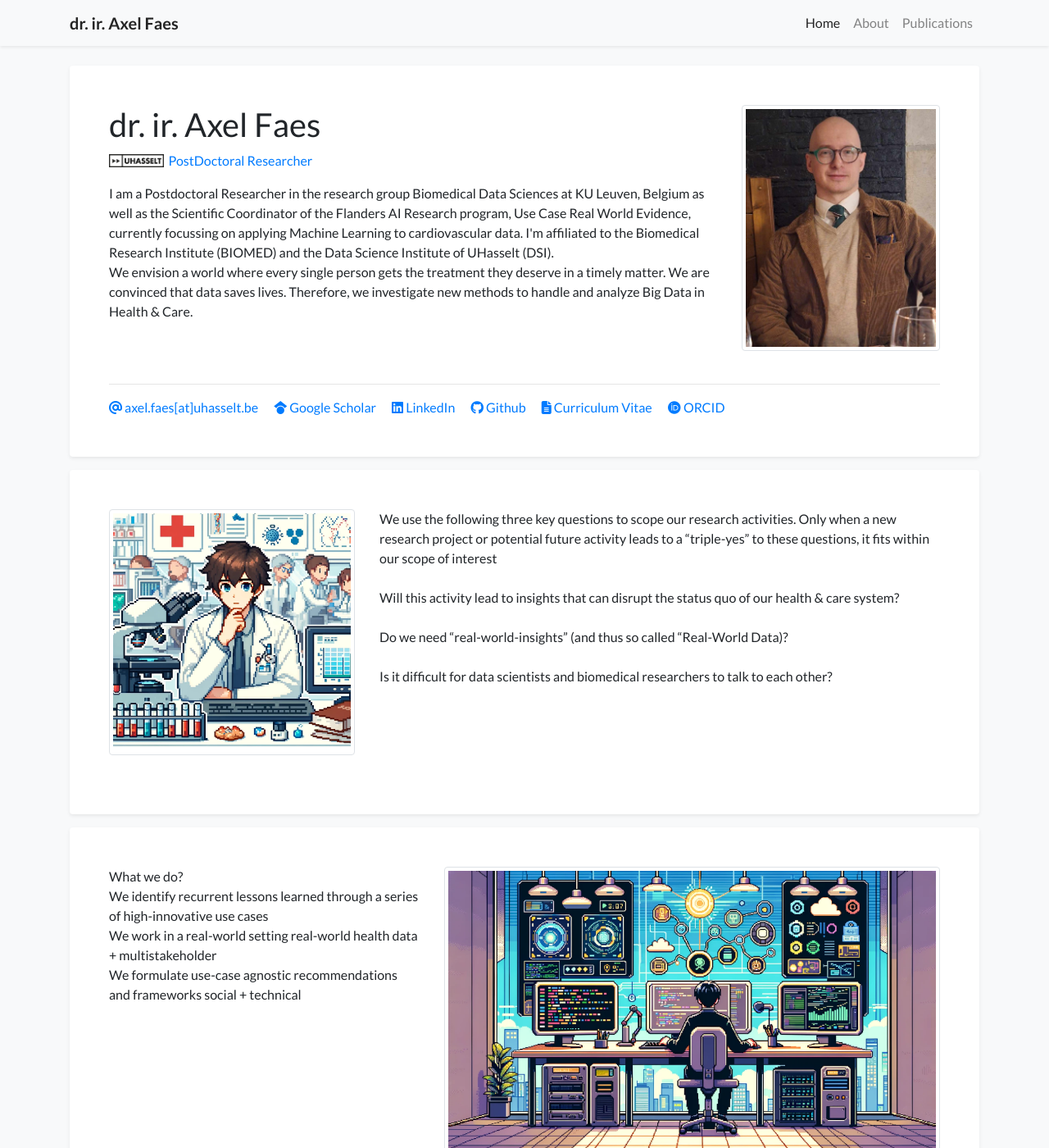
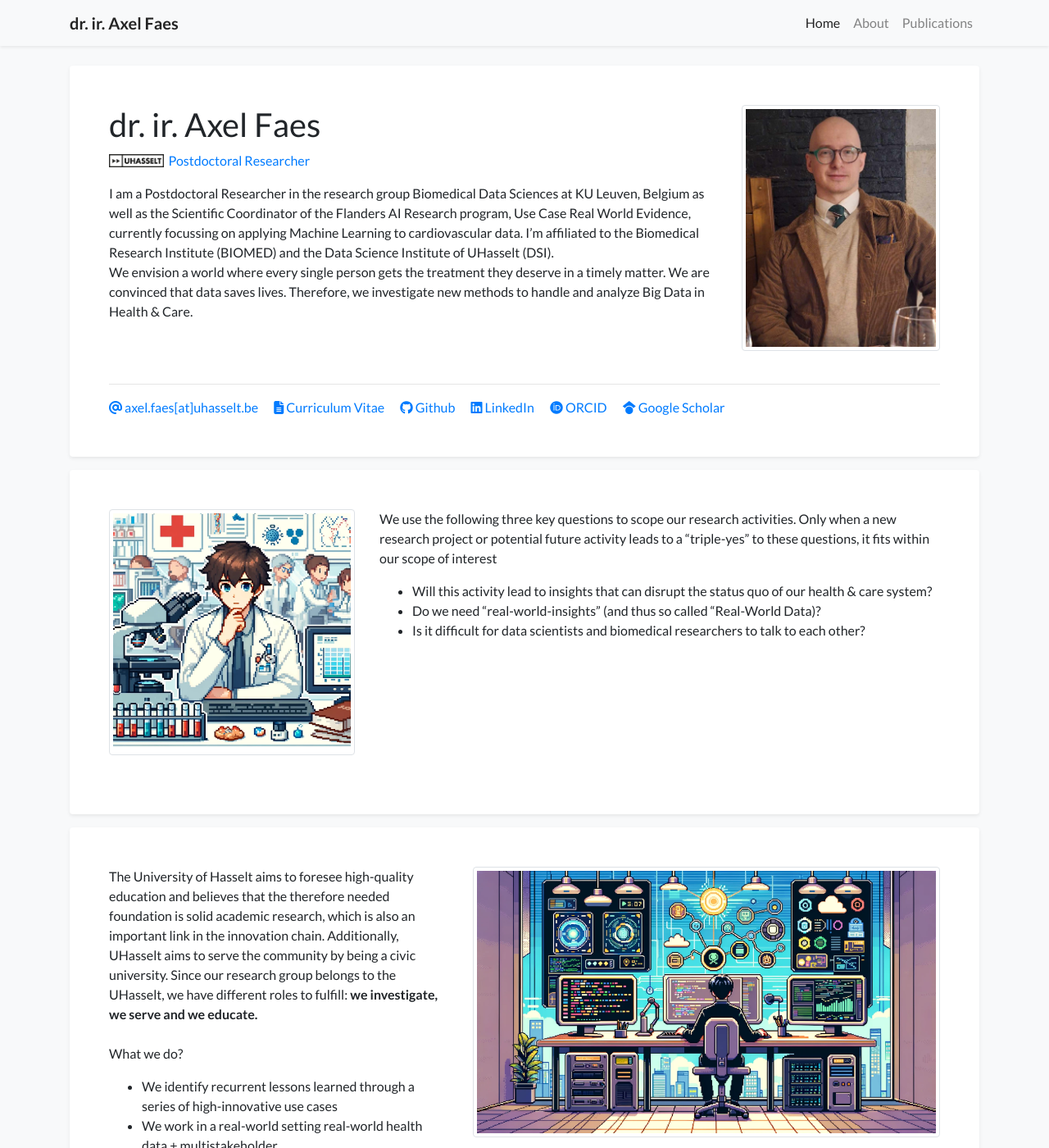
Before and after one commit to TheAxeC/theaxec.github.io, a Jekyll site: the page built from _pages/index.html, in a window 1280 px wide and 1400 px high. Shown: the whole window at 82% size. Built offline with Jekyll 4.4.1, drawn with Linux system fonts in a browser that asks for light colours; a style sheet for code colours, icons or effects is not loaded.

Commit message:
update website

```diff
--- a/Gemfile
+++ b/Gemfile
@@ -1,2 +1,3 @@
 source "https://rubygems.org"
 gem "github-pages", group: :jekyll_plugins
+gem "webrick", "~> 1.8"
--- a/_data/website.yml
+++ b/_data/website.yml
@@ -6,31 +6,34 @@ description:
   title: dr. ir. Axel Faes # Abstract
   subtitle:
   positions:
-    - name: 'PostDoctoral Researcher'
+    - name: 'Postdoctoral Researcher'
       url: 'https://www.uhasselt.be/en/instituten-en/biomed-en/immunology/biomedical-data-sciences'
       image: 'assets/images/badges/UHasselt.jpg'
   content: |
-    I am a Postdoctoral Researcher in the research group Biomedical Data Sciences at KU Leuven, Belgium as well as the Scientific Coordinator of the Flanders AI Research program, Use Case Real World Evidence, currently focussing on applying Machine Learning to cardiovascular data. I'm affiliated to the Biomedical Research Institute (BIOMED) and the Data Science Institute of UHasselt (DSI). </br>
+    I am a Postdoctoral Researcher in the research group Biomedical Data Sciences at KU Leuven, Belgium as well as the Scientific Coordinator of the Flanders AI Research program, Use Case Real World Evidence, currently focussing on applying Machine Learning to cardiovascular data. I'm affiliated to the Biomedical Research Institute (BIOMED) and the Data Science Institute of UHasselt (DSI).
     We envision a world where every single person gets the treatment they deserve in a timely matter. We are convinced that data saves lives.  Therefore, we investigate new methods to handle and analyze Big Data in Health & Care.
 
-  questions:
-    We use the following three key questions to scope our research activities. Only when a new research project or potential future activity leads to a “triple-yes” to these questions, it fits within our scope of interest</br> </br>
-    Will this activity lead to insights that can disrupt the status quo of our health & care system?</br> </br>
-    Do we need “real-world-insights” (and thus so called “Real-World Data)?</br> </br>
-    Is it difficult for data scientists and biomedical researchers to talk to each other?
+  questions: |
+    We use the following three key questions to scope our research activities. Only when a new research project or potential future activity leads to a “triple-yes” to these questions, it fits within our scope of interest
+    - Will this activity lead to insights that can disrupt the status quo of our health & care system?
+    - Do we need “real-world-insights” (and thus so called “Real-World Data)?
+    - Is it difficult for data scientists and biomedical researchers to talk to each other?
   biomed_url: assets/images/biomed.webp
   biomed_caption: Facilitate communication between data scientists and biomedical researchers
 
-  whatwedo:
-    What we do?  </br>
-    We identify recurrent lessons learned through a series of high-innovative use cases</br>
-    We work in a real-world setting real-world health data + multistakeholder </br>
-    We formulate use-case agnostic recommendations and frameworks social + technical
+  whatwedo: |
+    The University of Hasselt aims to foresee high-quality education and believes that the therefore needed foundation is solid academic research, which is also an important link in the innovation chain. Additionally, UHasselt aims to serve the community by being a civic university. Since our research group belongs to the UHasselt, we have different roles to fulfill: **we investigate, we serve and we educate.**
+
+    What we do?
+    - We identify recurrent lessons learned through a series of high-innovative use cases
+    - We work in a real-world setting real-world health data + multistakeholder
+    - We formulate use-case agnostic recommendations and frameworks social + technical
+
   whatwedo_url: assets/images/banner2.webp
   whatwedo_caption: Data saves lives
 
   show_portrait: true
-  portrait_url: assets/images/photos/portrait2.jpg
+  portrait_url: assets/images/photos/portrait.jpg
   portrait_height: 300
   portrait_caption: Postdoctoral Researcher
 
@@ -61,25 +64,25 @@ references:
       url: mailto:axel.faes@uhasselt.be
       platform: axel.faes[at]uhasselt.be
 
-    - name: fab fa-google-scholar
-      url: https://scholar.google.be/citations?hl=en&user=abRAHJEAAAAJ
-      platform: Google Scholar
+    - name: fas fa-file-alt
+      url: http://theaxec.github.io/cv.pdf
+      platform: Curriculum Vitae
+
+    - name: fab fa-github
+      url: https://github.com/TheAxeC
+      platform: Github
 
     - name: fab fa-linkedin
       url: https://www.linkedin.com/in/axelfaes
       platform: LinkedIn
 
-    - name: fab fa-github
-      url: https://github.com/TheAxeC
-      platform: Github
-
-    - name: fas fa-file-alt
-      url: http://theaxec.github.io/cv.pdf
-      platform: Curriculum Vitae
-
     - name: fab fa-orcid
       url: https://orcid.org/0000-0002-1637-255X
       platform: ORCID
+
+    - name: fab fa-google-scholar
+      url: https://scholar.google.be/citations?hl=en&user=abRAHJEAAAAJ
+      platform: Google Scholar
 
 ##################
 # Website footer #
--- a/_includes/widgets/details.html
+++ b/_includes/widgets/details.html
@@ -19,7 +19,7 @@
                     <div class="col">
 
                         <!-- <p class="text-profile-bio"> -->
-                            {{ site.data.website.description.questions }}
+                            {{ site.data.website.description.questions | newline_to_br | markdownify }}
                         <!-- </p> -->
                     </div>
                 </div>
@@ -36,7 +36,7 @@
                     <div class="col">
 
                         <!-- <p class="text-profile-bio"> -->
-                            {{ site.data.website.description.whatwedo }}
+                            {{ site.data.website.description.whatwedo | newline_to_br | markdownify }}
                         <!-- </p> -->
                     </div>
                     <div class="col-md-auto d-none d-md-block">
@@ -44,7 +44,7 @@
                             <img
                                 src="{{ site.data.website.description.whatwedo_url }}"
                                 class="figure-img img-fluid img-thumbnail"
-                                style="height: 350px;"
+                                style="height: 330px;"
                                 data-toggle="tooltip"
                                 data-placement="bottom"
                                 title="{{ site.data.website.description.whatwedo_caption }}"
--- a/_includes/widgets/profile_card.html
+++ b/_includes/widgets/profile_card.html
@@ -11,7 +11,7 @@
                             {% endfor %}
                         </p>
                         <p class="text-profile-bio">
-                            {{ site.data.website.description.content }}
+                            {{ site.data.website.description.content | newline_to_br | markdownify }}
                         </p>
                     </div>
                     {% if site.data.website.description.show_portrait %}
```
Also changed, not shown: _data/data.yml (+35 -81 lines), _includes/widgets/experience_card.html (+5 -5 lines), assets/images/photos/portrait.jpg (renamed from assets/images/photos/portrait2.jpg), 1 other file.
